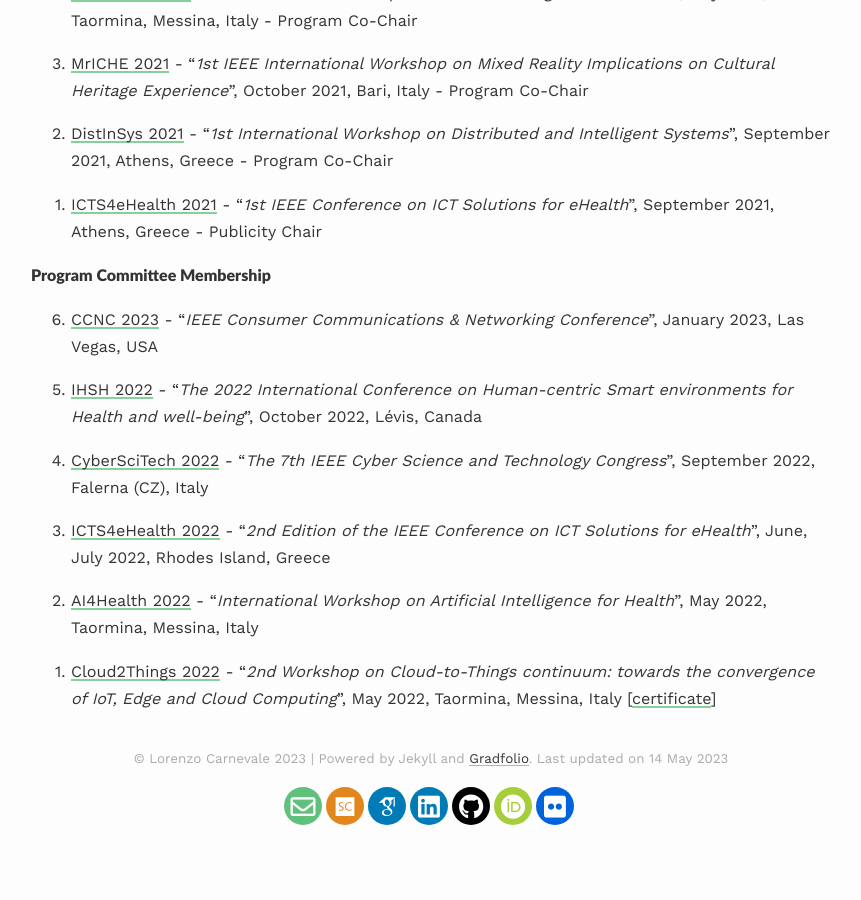
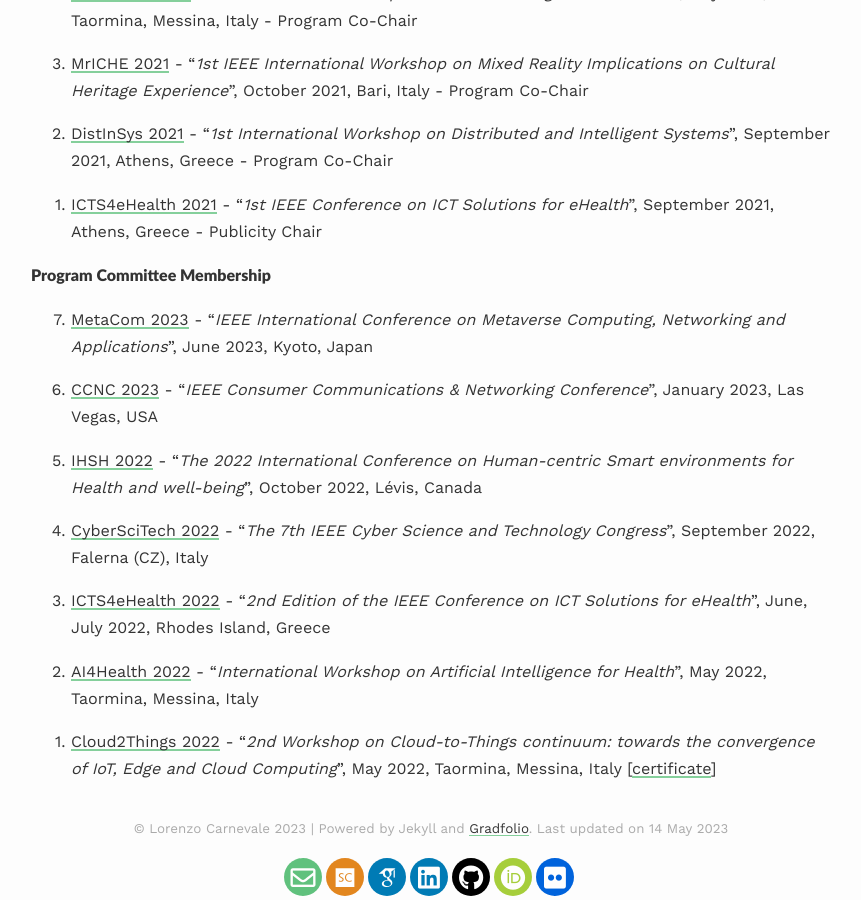
Before and after one commit to lcarnevale/lcarnevale.github.io, a Jekyll site: the page built from _pages/activities.md, in a window 1280 px wide and 900 px high, scrolled down 1393 px. Shown: the whole window, without its empty margins (209-1070 px from the left). Built offline with Jekyll 4.4.1, drawn with Linux system fonts in a browser that asks for light colours; nearby versions of some CDN libraries; some web fonts are replaced; before the commit the page ends 2222 px from its top, so only the background shows below that.

Commit message:
include metacom 2023

```diff
--- a/_pages/activities.md
+++ b/_pages/activities.md
@@ -51,6 +51,8 @@ The following calls are open and wait for your submission. If you have any quest
 {: reversed="reversed"}
 
 #### Program Committee Membership
+0. [MetaCom 2023](https://www.ieee-metacom.org/2023/) - "<i>IEEE International Conference on Metaverse Computing, Networking and Applications</i>", June 2023, Kyoto, Japan
+
 0. [CCNC 2023](https://ccnc2023.ieee-ccnc.org/) - "<i>IEEE Consumer Communications & Networking Conference</i>", January 2023, Las Vegas, USA
 
 0. [IHSH 2022](https://ihsh2022.uqar.ca/) - "<i>The 2022 International Conference on Human-centric Smart environments for Health and well-being</i>", October 2022, Lévis, Canada
@@ -63,7 +65,3 @@ The following calls are open and wait for your submission. If you have any quest
 
 0. [Cloud2Things 2022](https://cloud2things2022.netsons.org) - "<i>2nd Workshop on Cloud-to-Things continuum: towards the convergence of IoT, Edge and Cloud Computing</i>", May 2022, Taormina, Messina, Italy [[certificate](https://drive.google.com/file/d/1tR7AiEKAzVlR0Z5y8EHwjZcD36Pztheb/view?usp=sharing)]
 {: reversed="reversed"}
-
-<!-- #### Member of Editorial Board, Guest Editor -->
-<!-- 0. [Digital Healthcare Leveraging Edge Computing and the Internet of Things, Sensors, MDPI](https://www.mdpi.com/journal/sensors/special_issues/digihealth_IoT) -->
-<!-- {: reversed="reversed"} -->
```
